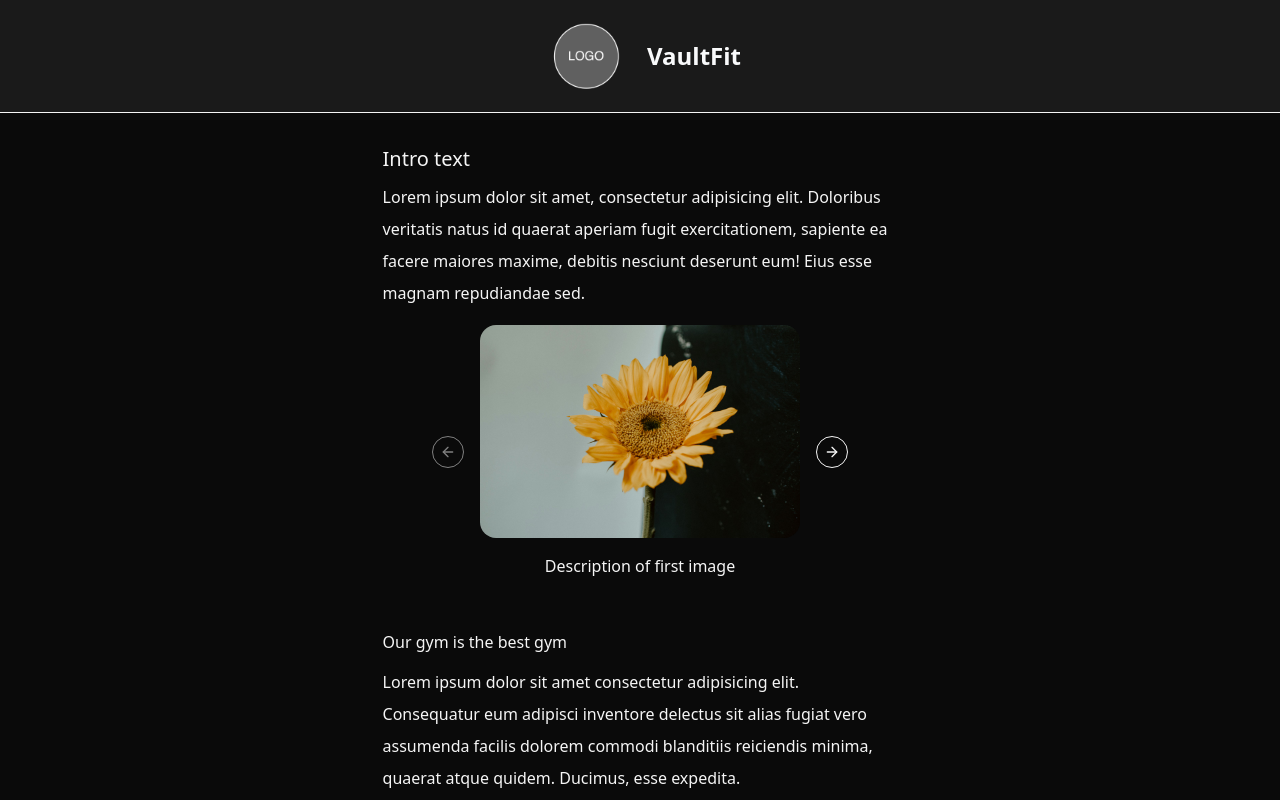
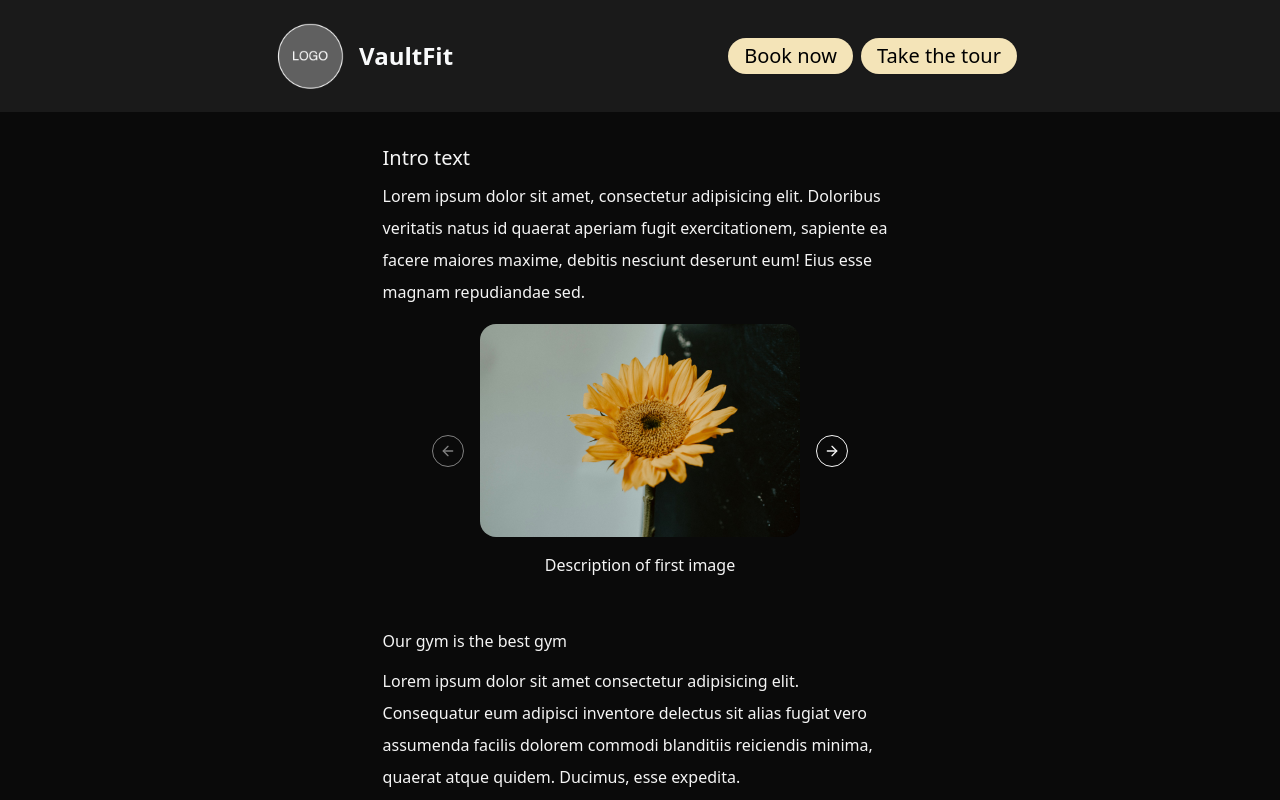
Before and after one commit to evahli/vault-fit, a React (Vite) app: page / in a window 1280 px wide. Shown: the top 800 px of the page. Built offline with nearby package versions, Linux system fonts and the light colour scheme.

Commit message:
header changes

```diff
--- a/src/components/ButtonsContainer.jsx
+++ b/src/components/ButtonsContainer.jsx
@@ -1,11 +1,16 @@
+import { Link } from 'react-router';
 import { Button } from './ui/button';
 
 export const ButtonsContainer = () => {
   return (
     <>
-      <div className='flex flex-row gap-2 justify-center'>
-        <Button>Button 1</Button>
-        <Button>Button 2</Button>
+      <div className='flex flex-col gap-2 justify-center md:flex-row'>
+        <Button asChild className="text-xl bg-gold-light text-black rounded-full">
+          <Link to="/booking">Book now</Link>
+        </Button>
+        <Button asChild className="text-xl bg-gold-light text-black rounded-full">
+          <Link to="/take-a-tour">Take the tour</Link>
+        </Button>
       </div>
     </>
   );
--- a/src/components/Header.jsx
+++ b/src/components/Header.jsx
@@ -1,10 +1,14 @@
 import logo from '../images/logo-placeholder-image.png';
+import { ButtonsContainer } from './ButtonsContainer';
 
 export const Header = () => {
   return (
-    <header className='sticky top-0 z-50 flex items-center justify-center gap-3 py-2 bg-background-light border-b border-vaultfit-bordershadow-sm'>
-      <img src={logo} alt="logo" className='h-24 w-24 object-contain' />
-      <p className='text-2xl font-semibold text-gray-50'>VaultFit</p>
+    <header className="sticky top-0 z-50 flex items-center flex-col gap-3 py-2 bg-background-light md:flex-row md:justify-evenly">
+      <div className='flex flex-col items-center md:flex-row'>
+        <img src={logo} alt="logo" className="h-24 w-24 object-contain" />
+        <p className="text-2xl font-semibold text-gray-50">VaultFit</p>
+      </div>
+      <ButtonsContainer />
     </header>
   );
 };
--- a/src/main.jsx
+++ b/src/main.jsx
@@ -7,6 +7,7 @@ import { createBrowserRouter, RouterProvider } from "react-router";
 import { Homepage } from "./pages/Homepage.jsx";
 import { Booking } from "./pages/Booking.jsx";
 import { Terms } from "./pages/Terms.jsx";
+import { TakeATour } from "./pages/TakeATour.jsx";
 
 // Create a client
 const queryClient = new QueryClient();
@@ -29,6 +30,10 @@ const router = createBrowserRouter([
       path: "/terms",
       element: <Terms />
     },
+    {
+      path: "/take-a-tour",
+      element: <TakeATour />
+    },
     ],
   },
 ])
--- /dev/null
+++ b/src/pages/TakeATour.jsx
@@ -0,0 +1,5 @@
+export const TakeATour = () => {
+  return(
+    <div>Take a Tour page</div>
+  )
+}
```
